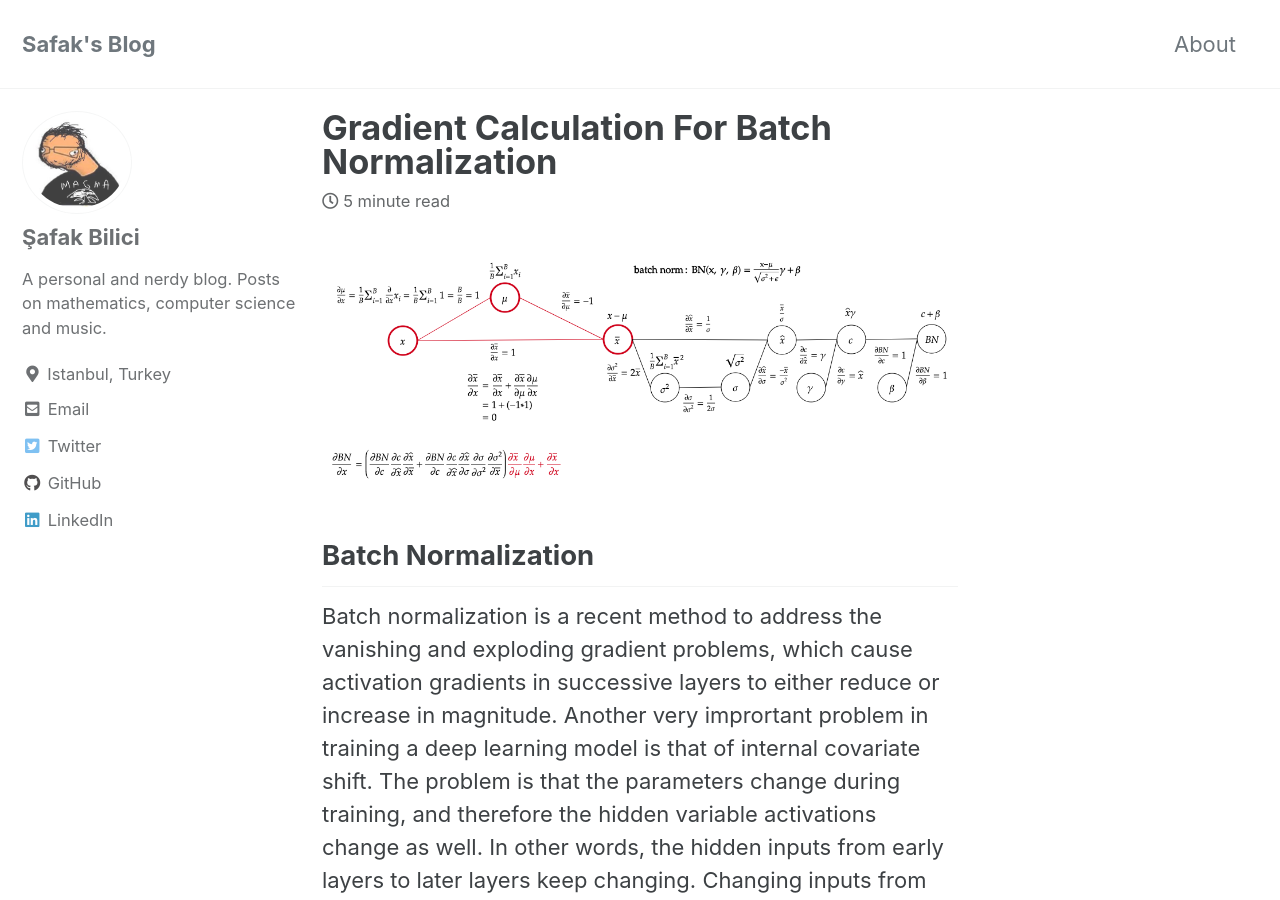
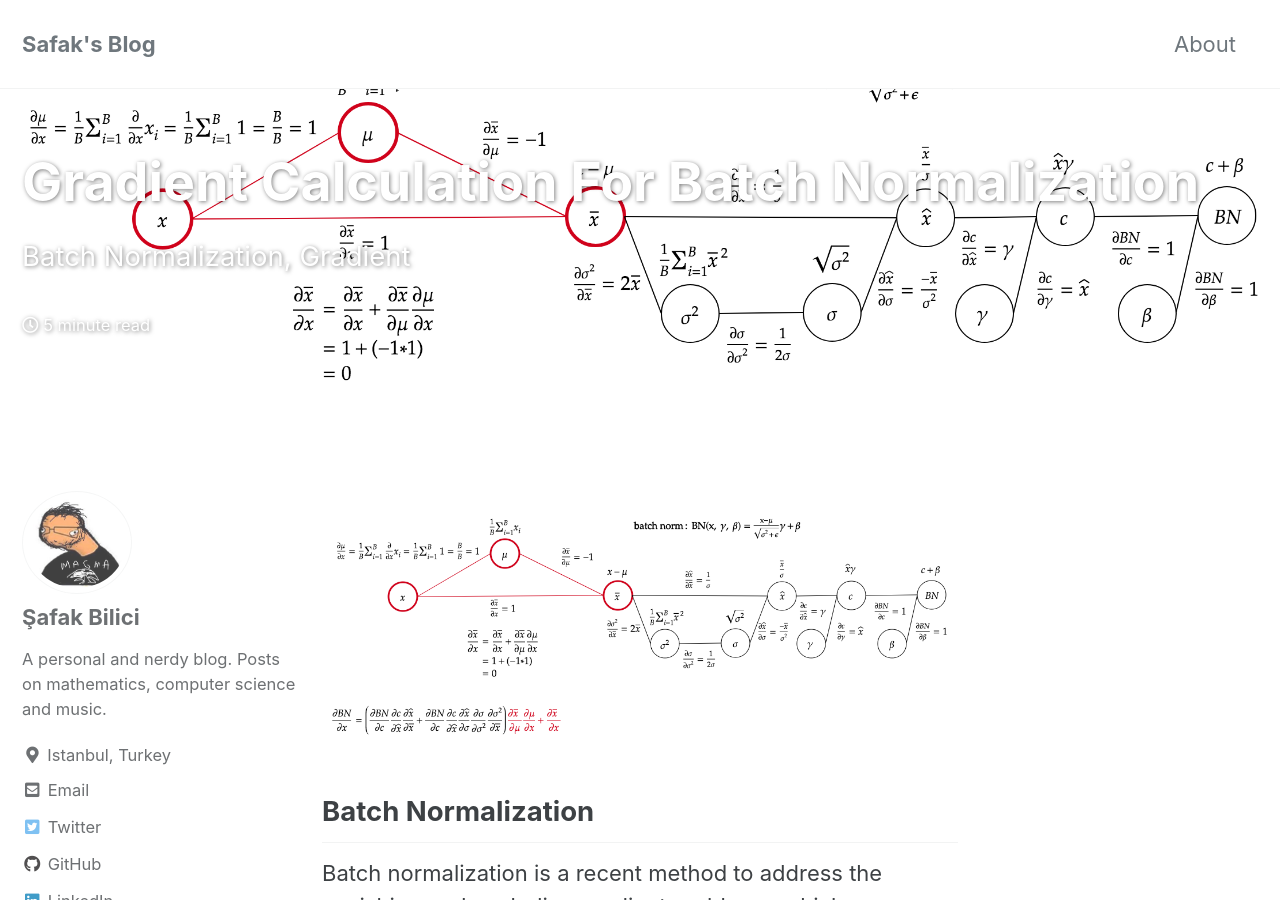
Before and after one commit to safakkbilici/safakkbilici.github.io, a Jekyll site: the page built from _posts/2020-07-08-gradient-for-bn.md, in a window 1280 px wide and 900 px high. Built offline with Jekyll 4.4.1, drawn with Linux system fonts in a browser that asks for light colours; cached includes are drawn as plain includes; formulas are drawn with MathJax 3.

Commit message:
uppsss wrong folder

```diff
--- a/_posts/2020-07-08-gradient-for-bn.md
+++ b/_posts/2020-07-08-gradient-for-bn.md
@@ -3,6 +3,7 @@ title: "Gradient Calculation For Batch Normalization"
 date: "2020-07-06"
 tages: [Batch Normalization]
 header:
+  overlay_image: "/images/BN/grads.png"
 TeX: {
   extensions: ["AMSmath.js", "AMSsymbols.js"]
 }
```
